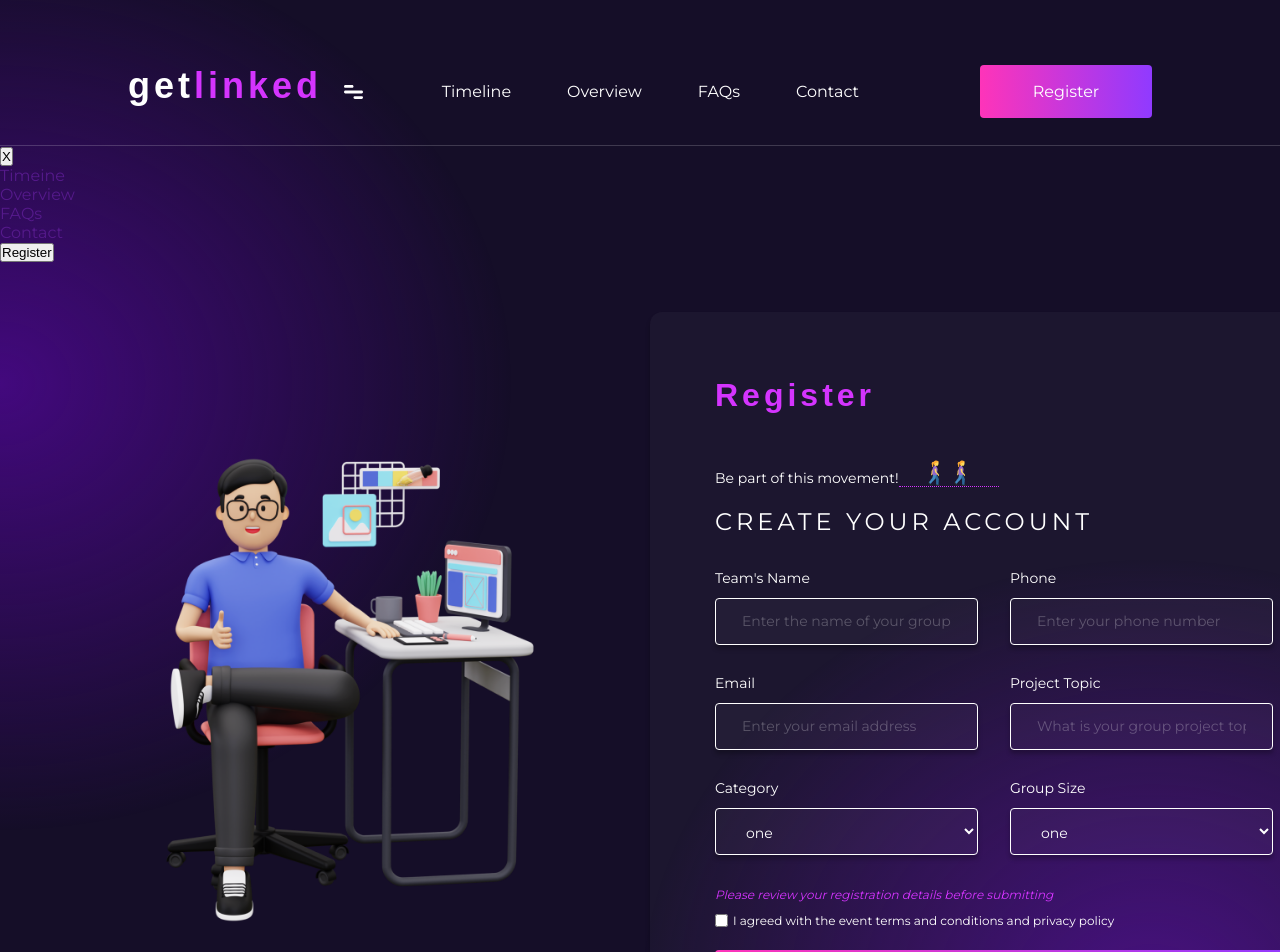
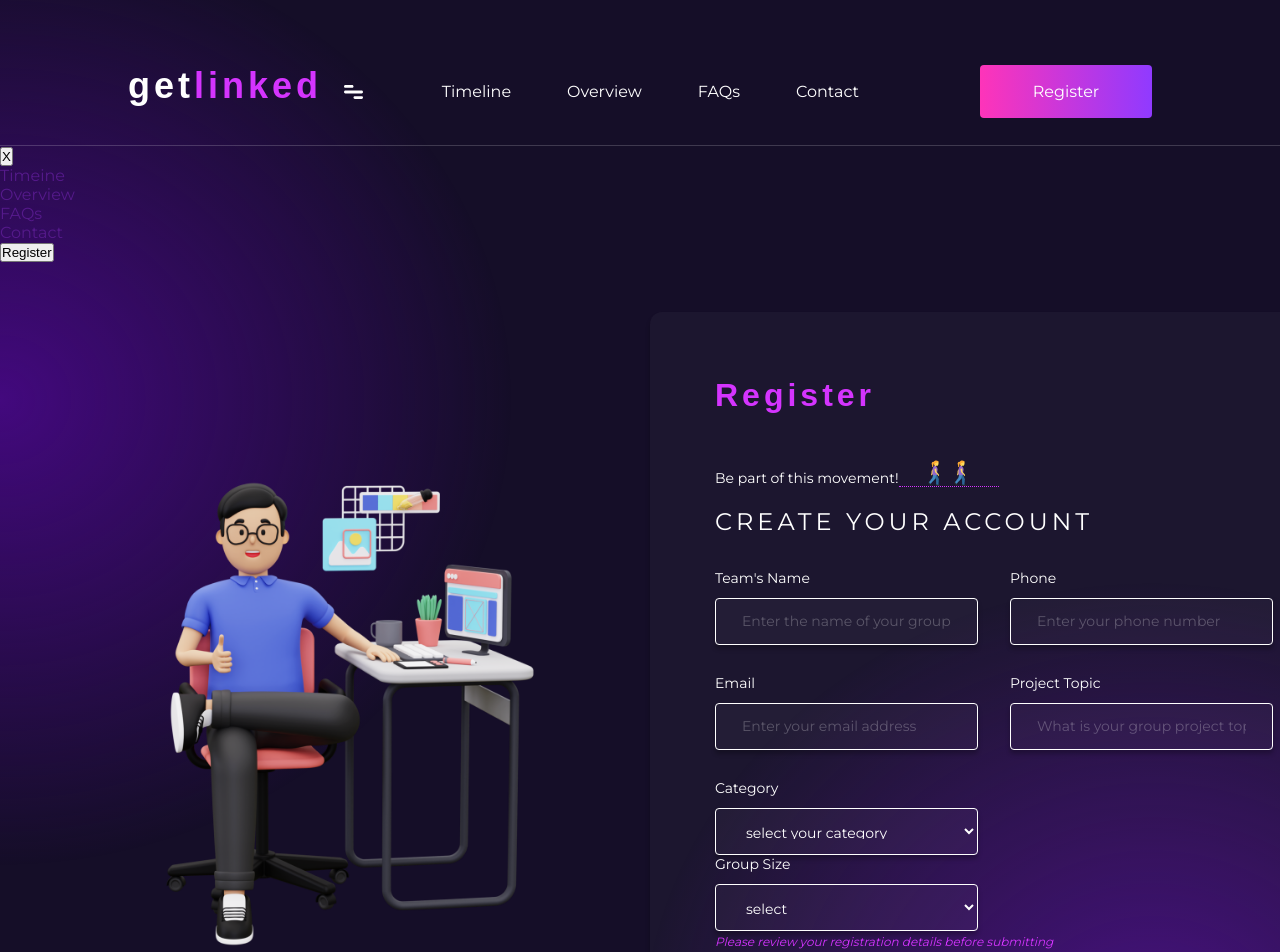
Before and after one commit to Adelabuadeleke/getlinked, a React (Vite) app: page /register in a window 1280 px wide. Shown: the top 952 px of the page. Built offline with nearby package versions, Linux system fonts and the light colour scheme; a web font is replaced by a local one.

Commit message:
updated register page

```diff
--- a/src/pages/Register.jsx
+++ b/src/pages/Register.jsx
@@ -21,7 +21,7 @@ function Register() {
         </p>
 
         <h2>create your account</h2>
-        <div className="input_div">
+        <div className="input_div mobile_flex">
          <div className="input_div_item">
           <label htmlFor="">Team's Name</label>
           <input type="text" placeholder='Enter the name of your group'/>
@@ -33,7 +33,7 @@ function Register() {
          </div>
         </div>
 
-        <div className="input_div">
+        <div className="input_div mobile_flex">
          <div className="input_div_item">
           <label htmlFor="">Email</label>
           <input type="text" placeholder='Enter your email address'/>
@@ -45,10 +45,11 @@ function Register() {
          </div>
         </div>
 
-        <div className="input_div">
+        <div className="input_div_flex">
          <div className="input_div_item">
           <label htmlFor="">Category</label>
-          <select name="" id="">
+          <select className='category' name="" id="">
+           <option value=""> select your category</option>
            <option value="one">one</option>
            <option value="two">two</option>
            <option value="two">three</option>
@@ -57,7 +58,8 @@ function Register() {
 
          <div className="input_div_item">
           <label htmlFor="">Group Size</label>
-          <select name="" id="">
+          <select className='group' name="" id="">
+           <option >select</option>
            <option value="one">one</option>
            <option value="two">two</option>
            <option value="two">three</option>
```
